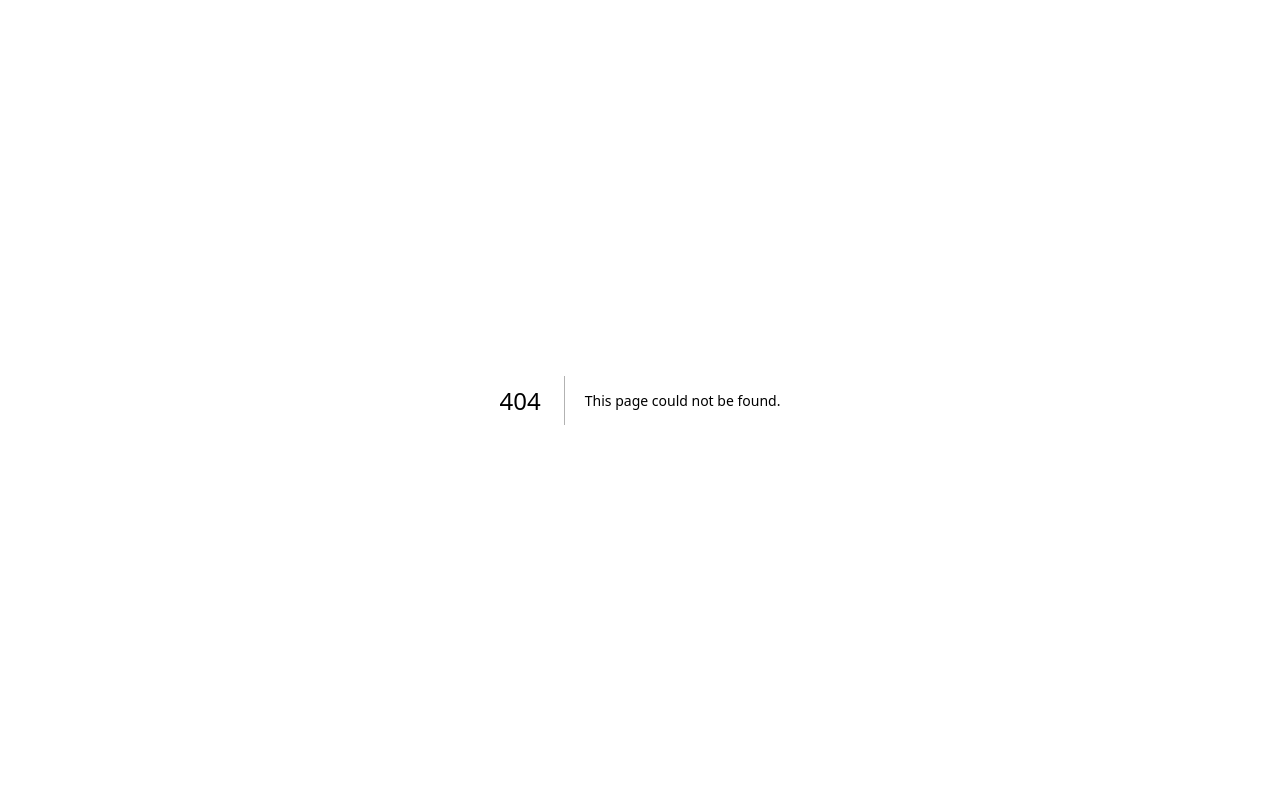
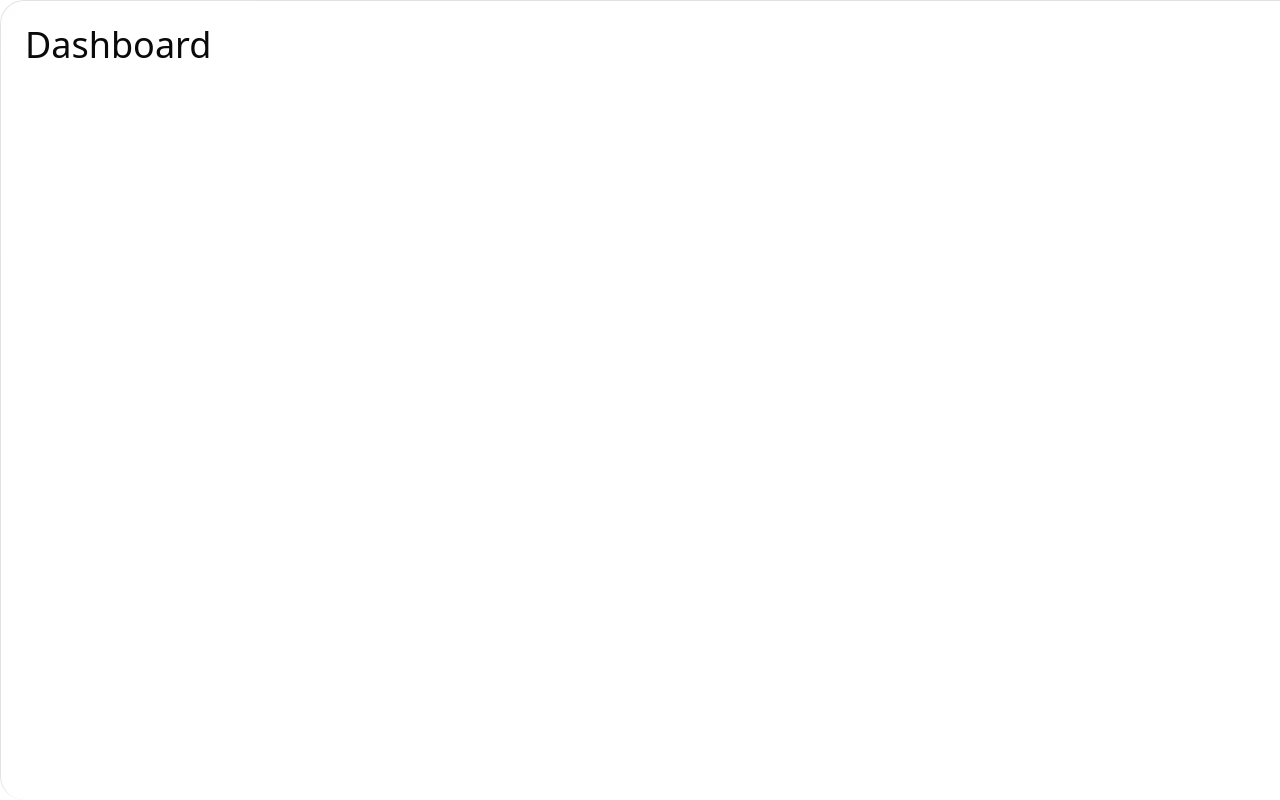
Before and after one commit to kundan223/FUZZIE, a Next.js app: page /dashboard in a window 1280 px wide. Before the commit this address had no page. Built offline with nearby package versions, Linux system fonts and the light colour scheme.

Commit message:
made a file for dashboar with simple text in it

```diff
--- /dev/null
+++ b/src/app/(main)/(pages)/dashboard/page.tsx
@@ -0,0 +1,17 @@
+import React from 'react'
+
+
+
+const DashboardPage = () => {
+  return (
+    <div className=' flex flex-col gap-4 relative'>
+    <h1 className='text-4xl sticky top-0 z-[10] p-6 bg-background\50 backdrop-blur-lg FLEX items-center border-B'>
+        Dashboard
+
+    </h1>
+
+     </div>
+  )
+}
+
+export default DashboardPage
--- /dev/null
+++ b/src/app/(main)/(pages)/layout.tsx
@@ -0,0 +1,13 @@
+import React from 'react'
+
+type Props = { children: React.ReactNode }
+
+const Layout = ({ children }: Props) => {
+  return (
+    <div className="border-l-[1px] border-t-[1px] pb-20 h-screen rounded-l-3xl border-muted-foreground/20 overflow-scroll ">
+      {children}
+    </div>
+  )
+}
+
+export default Layout
```
